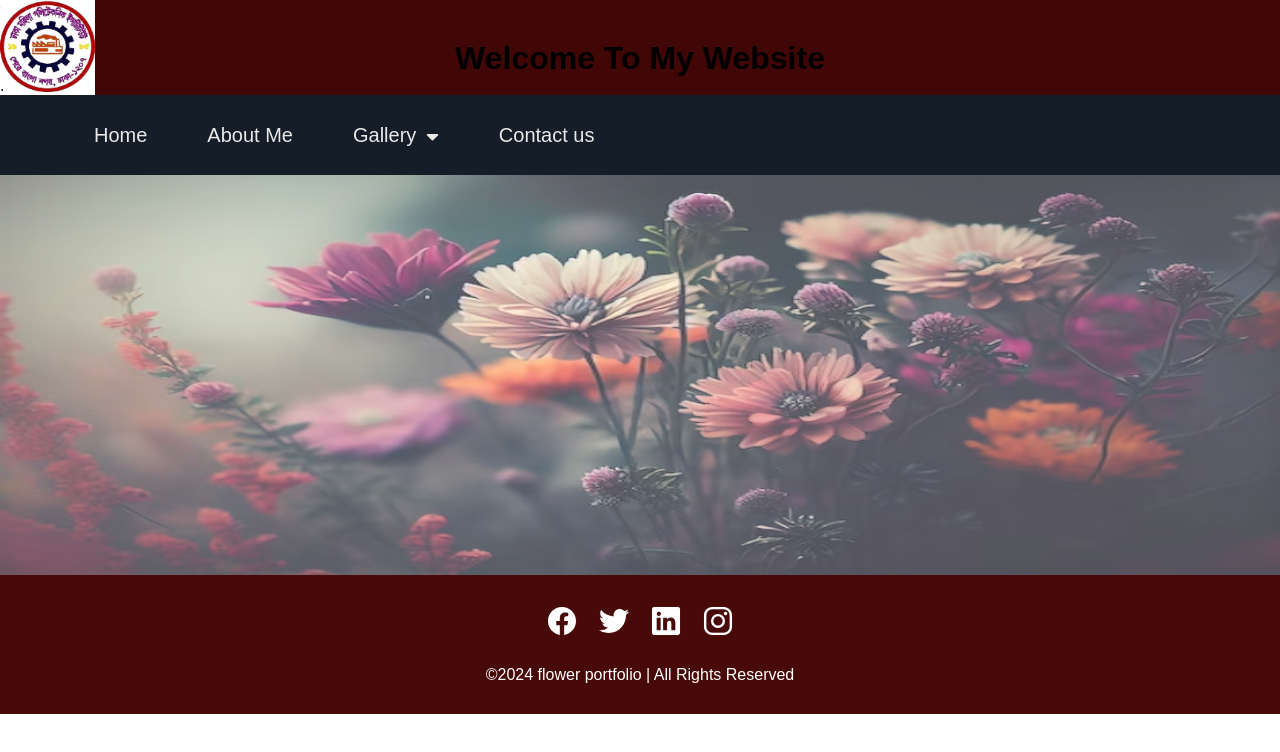
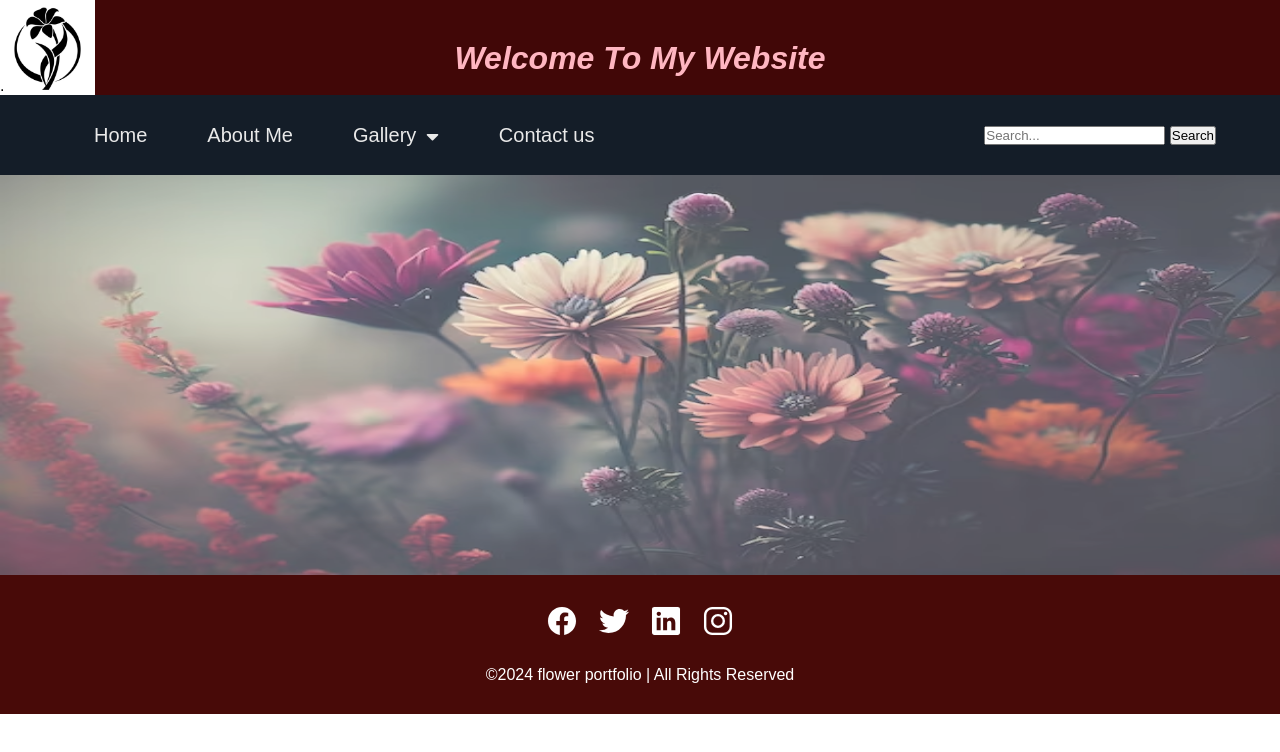
Before and after one commit to isratjahanakiba/final_web_site, a plain HTML site: page index.html in a window 1280 px wide. Drawn offline with nearby package versions, Linux system fonts and the light colour scheme.

Commit message:
commit end

```diff
--- a/index.html
+++ b/index.html
@@ -12,13 +12,13 @@
    <body>
       <div id="heading">
          <img
-            src="image/dmpilogo.jpg"
+            src="image/n.jpg"
             alt=""
             style="width: 95px; height: 95px"
          />
       </div>
       <div>
-         <h1 style="text-align: center; background-color: rgb(65, 7, 7)">
+         <h1 style=" font-style: italic; text-align: center; background-color: rgb(65, 7, 7);color: lightpink;">
             Welcome To My Website
          </h1>
       </div>
@@ -26,18 +26,22 @@
 
       </div>
 
-
+     <nav>
       <div class="menu-bar">
          <ul>
             <li><a href="#">Home</a></li>
             <li><a href="#">About Me</a></li>
             <li>
                <a href="gallery.html">Gallery<i class="fas fa-caret-down"></i></a>
-
-                           </li>
+            </li>
             <li><a href="contact.html">Contact us</a></li>
          </ul>
+         <form>
+            <input type="text"placeholder="Search...">
+            <button type="submit">Search</button>
+         </form>
       </div>
+      </nav>
      <div>
       <img src="image/flower.jpg" alt="" style="width: 100%; height: 400px;
       opacity: 70%;">
--- a/style.css
+++ b/style.css
@@ -134,3 +134,7 @@ body {
    font-size: 1rem;
    font-weight: 300;
 }
+.input-style{
+   justify-content: space-between;
+
+}
```
Also changed, not shown: contact.html (+2 -1 lines), image/n.jpg (added).
